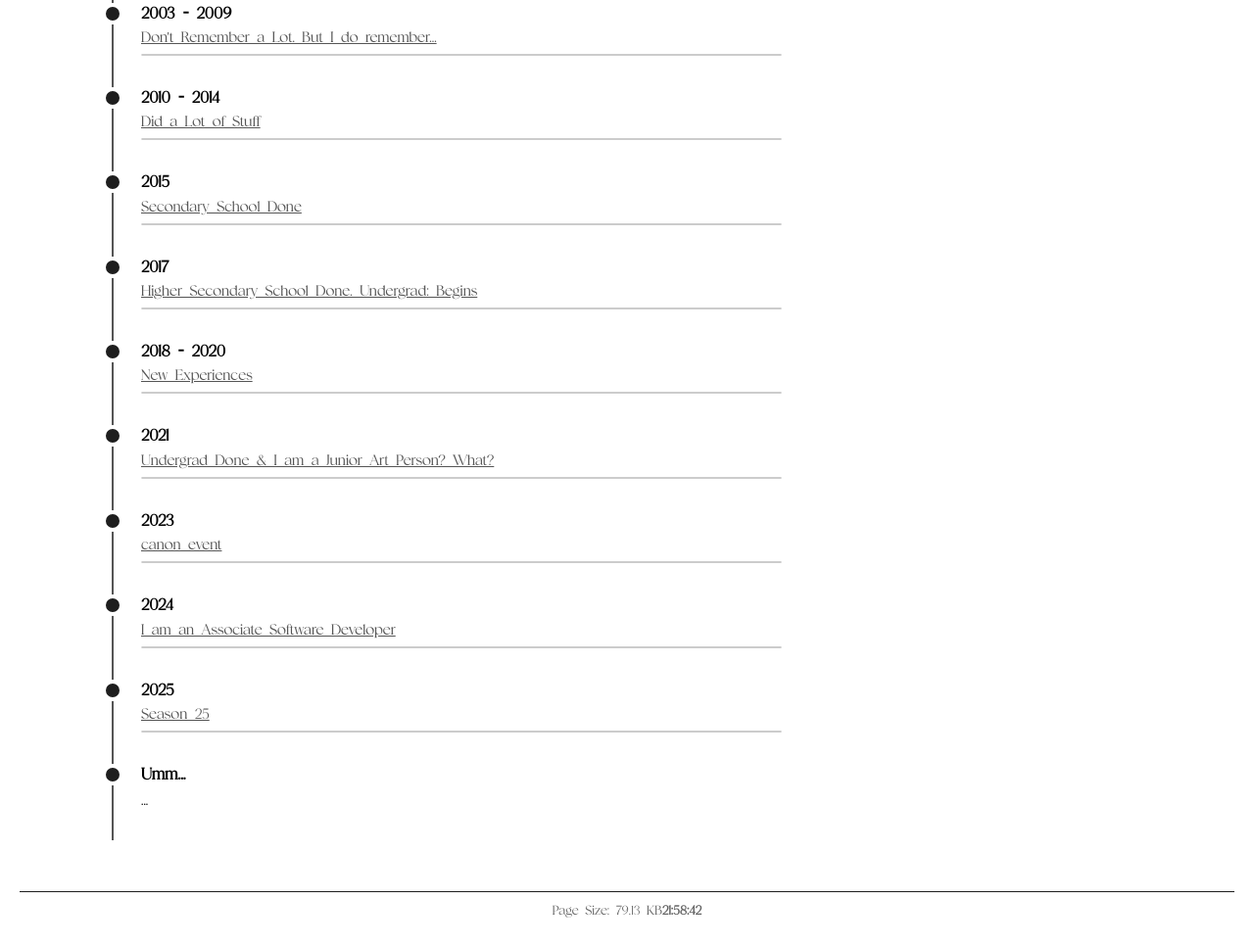
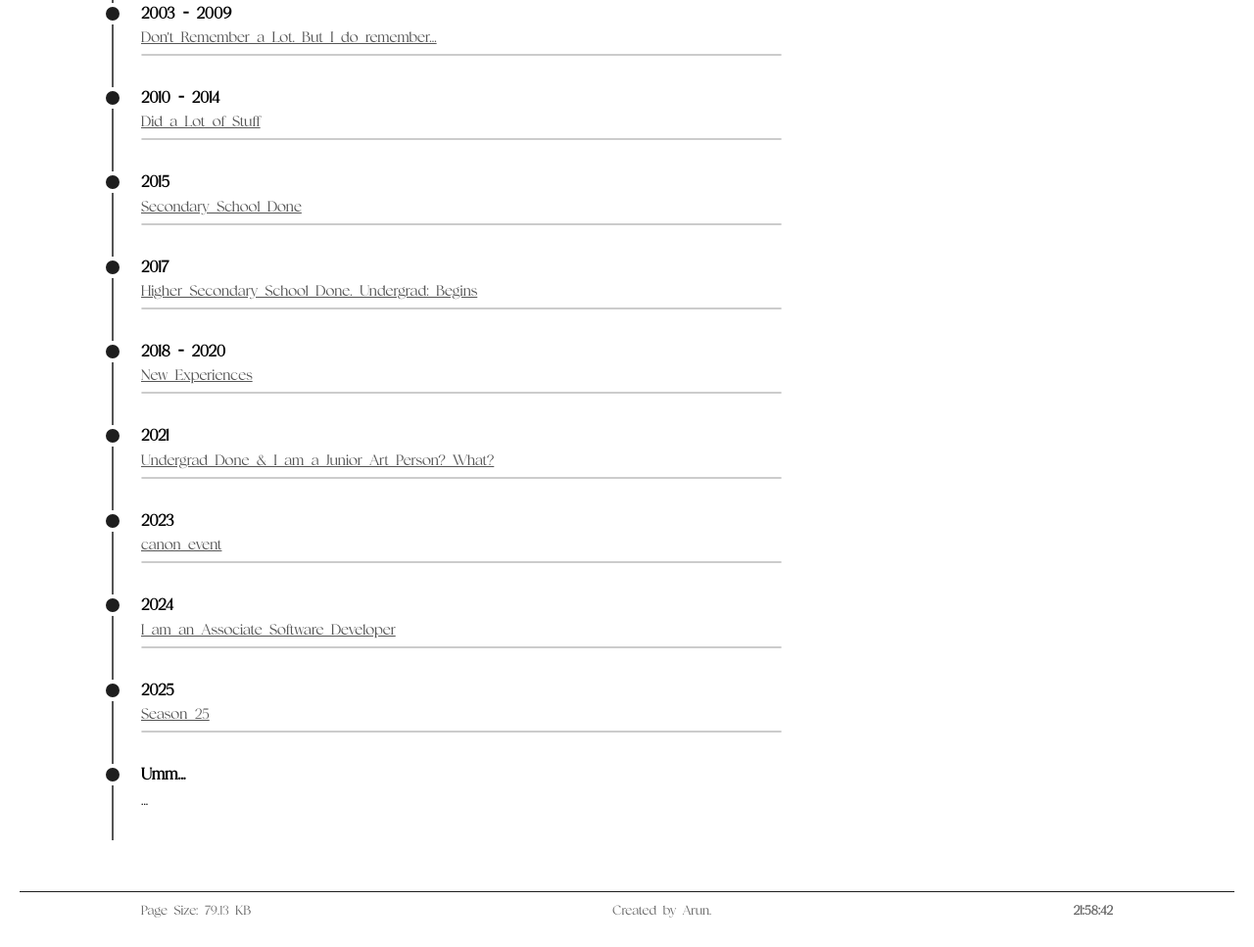
Before and after one commit to aroonsekar/aroonsekar.github.io, a website: page index.html in a window 1280 px wide. Shown: the part 1263-2230 px from the top of the page at 98% size. Drawn offline with Linux system fonts and the light colour scheme.

Commit message:
update: footer

```diff
--- a/index.html
+++ b/index.html
@@ -301,6 +301,7 @@
     <footer>
         <div class="footer-content">
             <p id="page-size">Page Size: Calculating...</p>
+            <p id="created-by">Created by Arun.</p>
             <p id="current-time"></p>
         </div>
     </footer>
```
